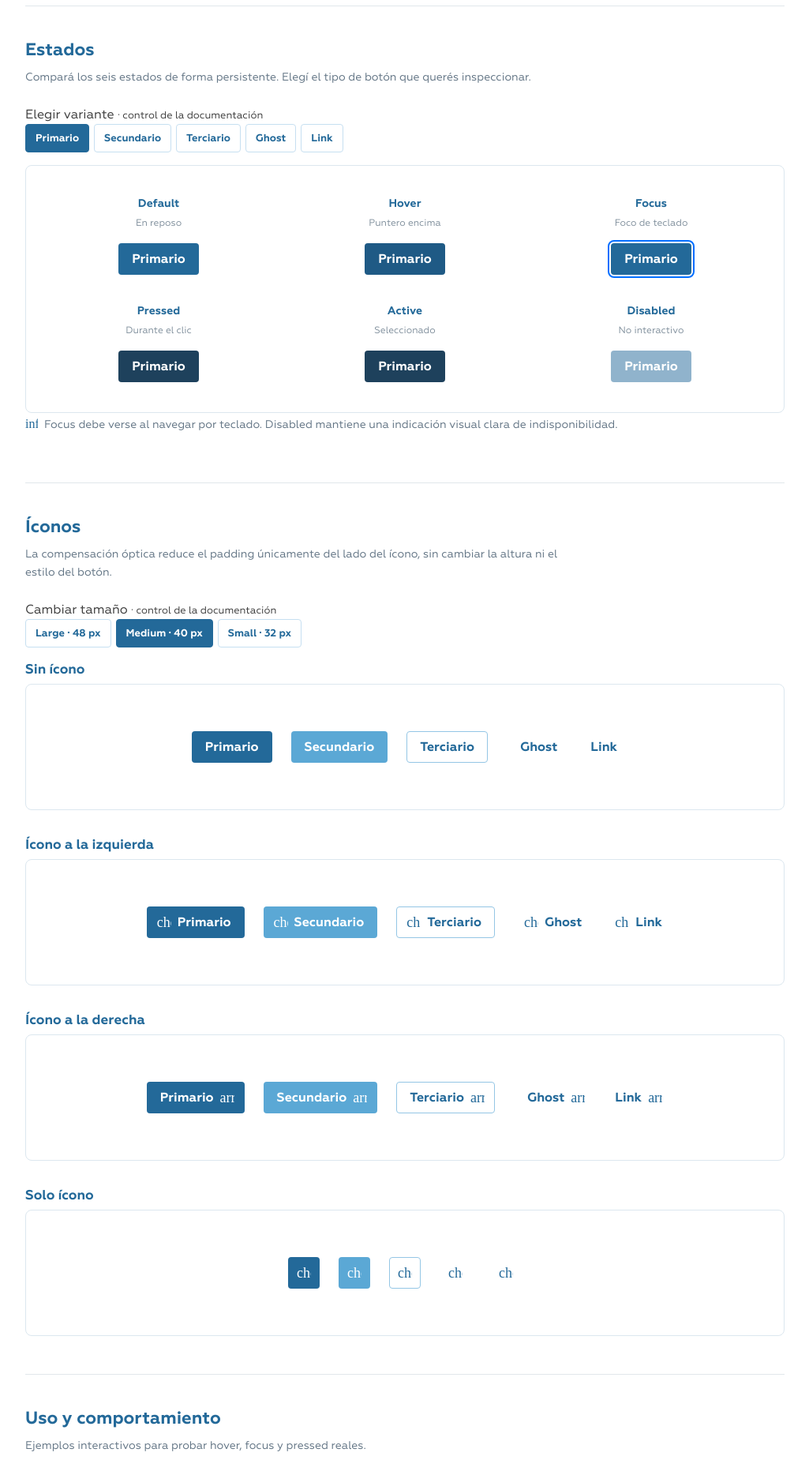
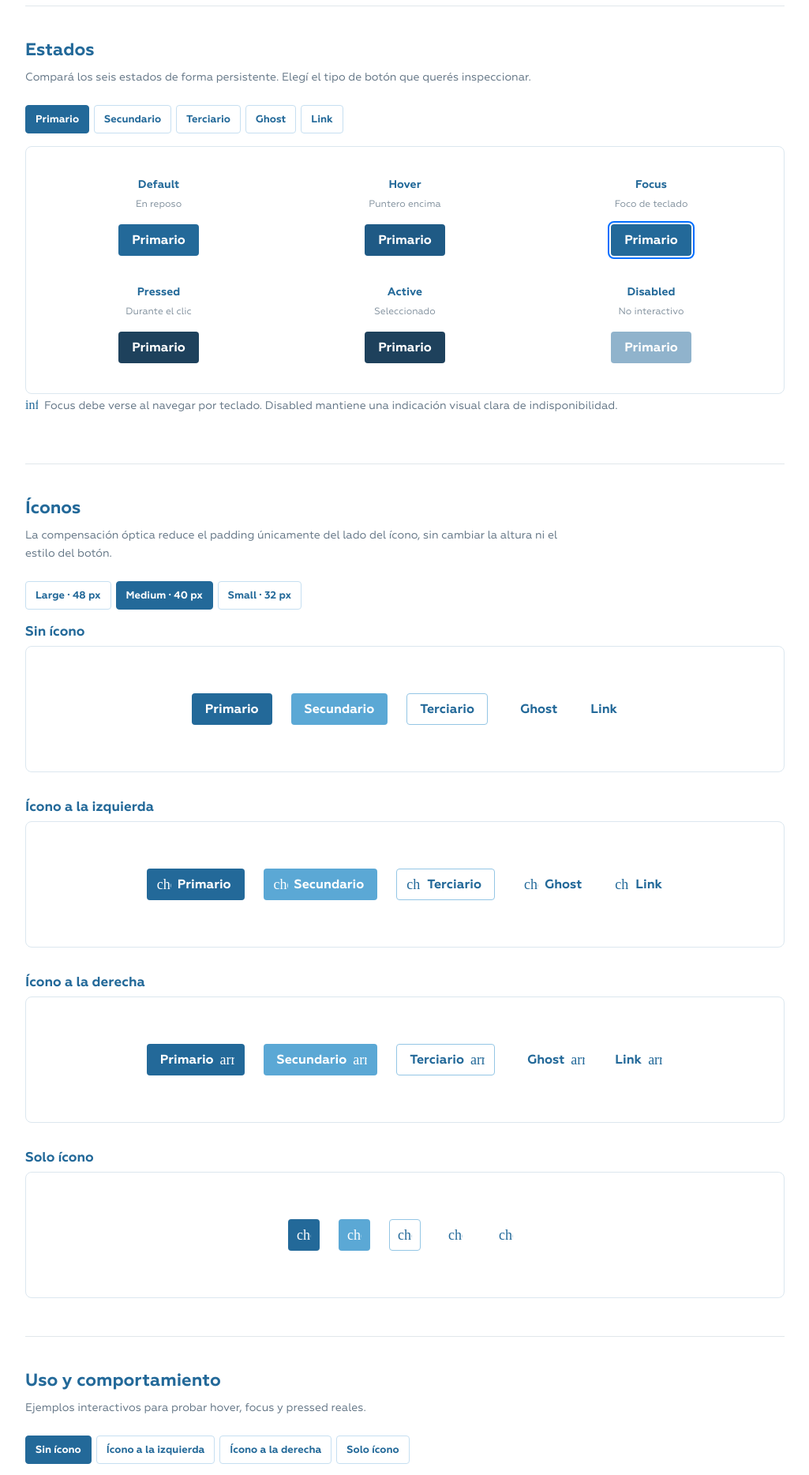
Before and after one commit to SantiagoM96/mlz-muni, a React (Vite) app: page /ui-kit-andy/botones in a window 1280 px wide. Shown: the part 2580-4448 px from the top of the page at 79% size, without its empty margins (252-1277 px from the left). Built offline with nearby package versions, Linux system fonts and the light colour scheme; a web font is replaced by a local one.

Commit message:
refactor(andy): remove documentation inspector labels and leave compact floating controls

```diff
--- a/src/pages/andy-kit/AndyButtonMatrix.tsx
+++ b/src/pages/andy-kit/AndyButtonMatrix.tsx
@@ -90,7 +90,7 @@ export function AndyButtonMatrix(){
    <p className="andy-button-guidance"><MaterialIcon name="info" size={16}/>Small 32 px · Medium 40 px · Large 48 px. Elegí según la densidad del contexto.</p>
   </DocSection>
   <DocSection id="estados" title="Estados" description="Compará los seis estados de forma persistente. Elegí el tipo de botón que querés inspeccionar.">
-   <div className="andy-doc-inspector"><span className="andy-doc-inspector-label">Elegir variante <small>· control de la documentación</small></span>
+   <div className="andy-doc-inspector">
    <div className="andy-button-control-row" role="group" aria-label="Tipo de botón para estados">
     {kinds.map(kind=><button key={kind.id} type="button" aria-pressed={stateKind===kind.id} onClick={()=>setStateKind(kind.id)}>{kind.label}</button>)}
    </div></div>
@@ -103,7 +103,7 @@ export function AndyButtonMatrix(){
    <p className="andy-button-guidance"><MaterialIcon name="info" size={16}/>Focus debe verse al navegar por teclado. Disabled mantiene una indicación visual clara de indisponibilidad.</p>
   </DocSection>
   <DocSection id="iconografia" title="Íconos" description="La compensación óptica reduce el padding únicamente del lado del ícono, sin cambiar la altura ni el estilo del botón.">
-   <div className="andy-doc-inspector"><span className="andy-doc-inspector-label">Cambiar tamaño <small>· control de la documentación</small></span>
+   <div className="andy-doc-inspector">
    <div className="andy-button-control-row" role="group" aria-label="Tamaño para opciones de ícono">
     {sizes.map(size=><button type="button" key={size.id} aria-pressed={iconSize===size.id} onClick={()=>setIconSize(size.id)}>{size.label} · {size.description}</button>)}
    </div></div>
@@ -113,7 +113,7 @@ export function AndyButtonMatrix(){
    </div>)}
   </DocSection>
   <DocSection id="uso" title="Uso y comportamiento" description="Ejemplos interactivos para probar hover, focus y pressed reales.">
-   <div className="andy-doc-inspector"><span className="andy-doc-inspector-label">Cambiar icono <small>· control de la documentación</small></span>
+   <div className="andy-doc-inspector">
    <div className="andy-button-control-row" role="group" aria-label="Posición de ícono">
     {placements.map(place=><button type="button" key={place.id} aria-pressed={placement===place.id} onClick={()=>setPlacement(place.id)}>{place.label}</button>)}
    </div></div>
```
